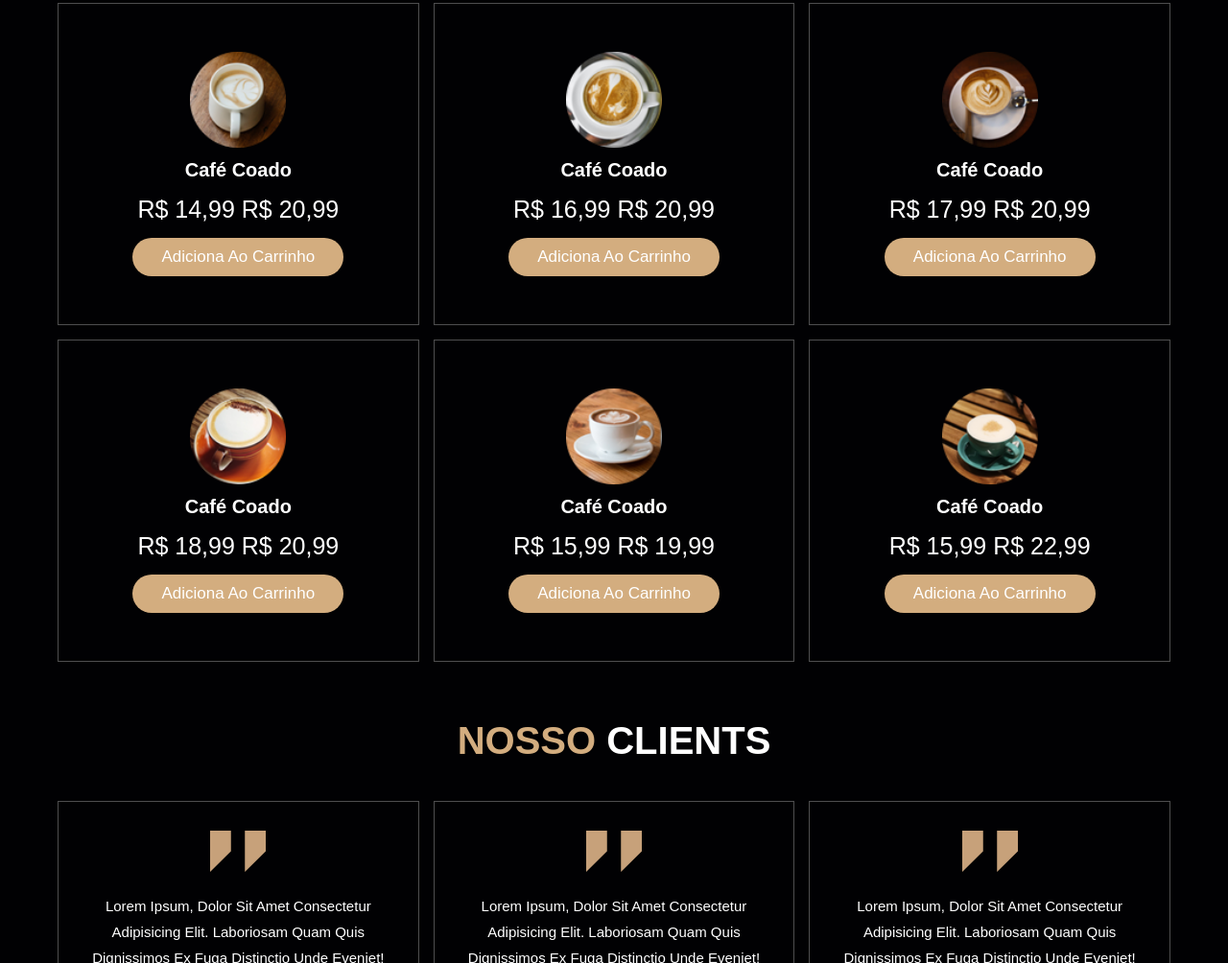
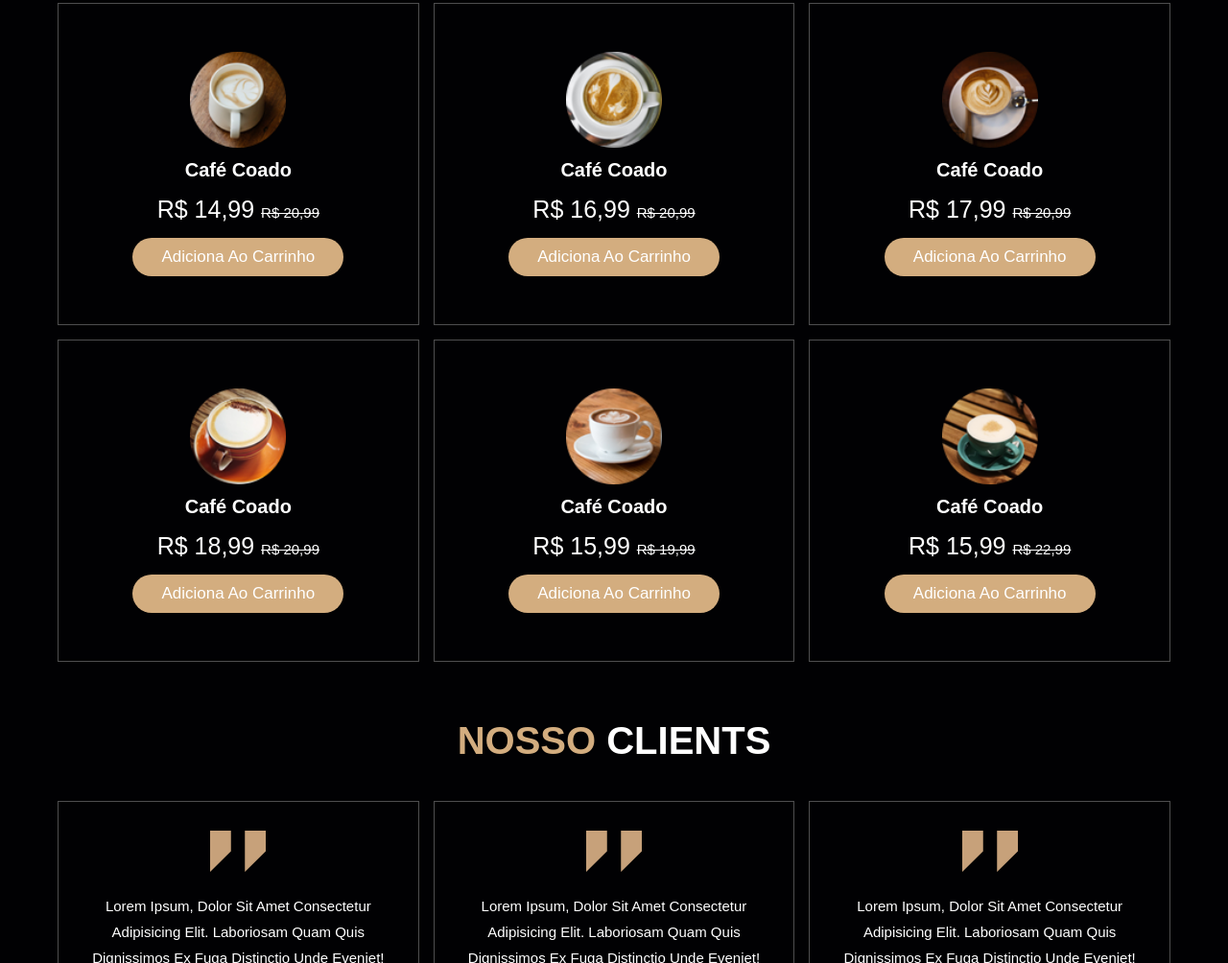
Before and after one commit to zenaldo-oliveira/COFFE-PAGE, a plain HTML site: page index.html in a window 1280 px wide. Shown: the part 1624-2628 px from the top of the page at 96% size. Drawn offline with Linux system fonts and the light colour scheme.

Commit message:
atualização preço

```diff
--- a/style.css
+++ b/style.css
@@ -183,6 +183,12 @@ section {
     padding: 0.5rem 0;
 }
 
+.menu .box-container .box .price span {
+    font-size: 1.5rem;
+    text-decoration: line-through;
+    font-weight: lighter;
+}
+
 .menu .box-container .box:hover {
     background-color: var(--white);
 }
```
